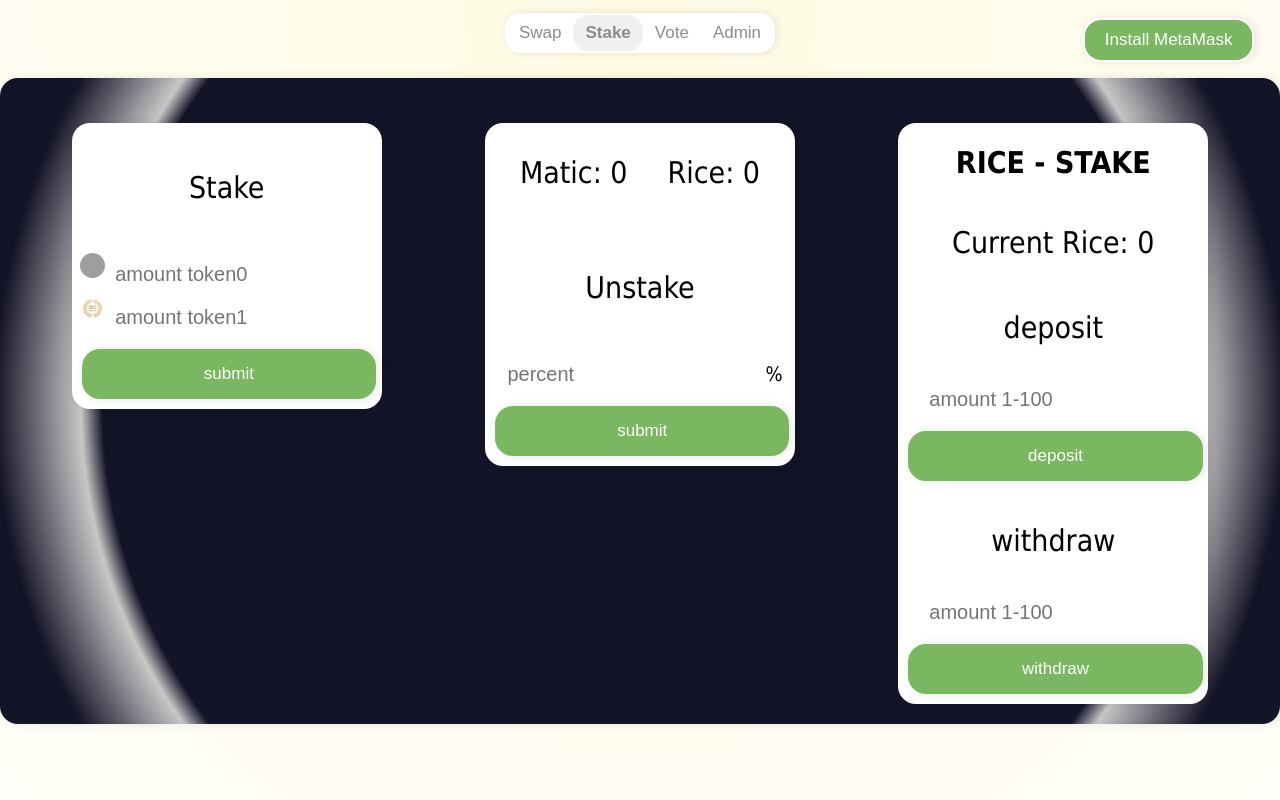
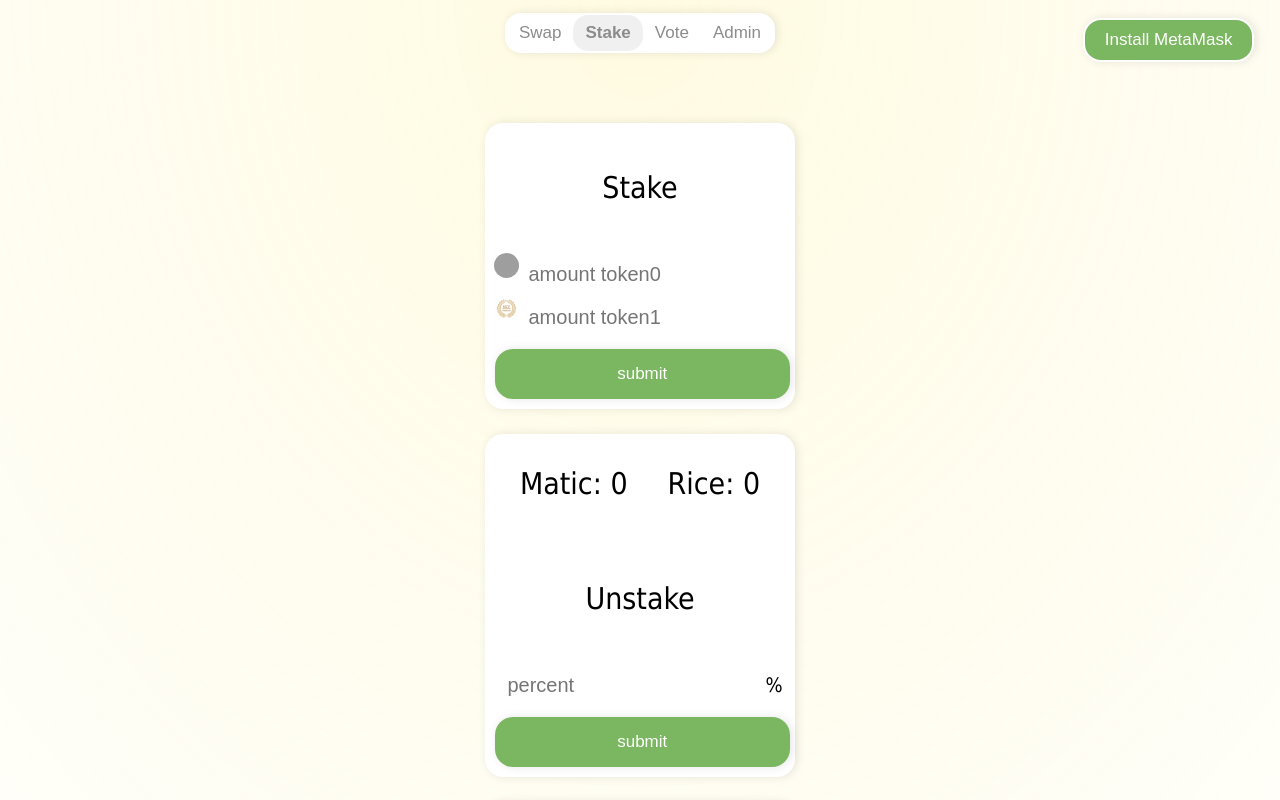
Before and after one commit to Thanabardi/rice, a React (Create React App) app: page /stake in a window 1280 px wide. Shown: the top 800 px of the page. Built offline with nearby package versions, Linux system fonts and the light colour scheme; grey boxes are pictures that could not be loaded.

Commit message:
change css

```diff
--- a/src/assets/StakePage.css
+++ b/src/assets/StakePage.css
@@ -6,16 +6,20 @@
 }
 
 .stake-inform {
-	background: radial-gradient(circle at 50%, rgb(20, 20, 40), rgb(20, 20, 40) 75%, rgb(199, 199, 199) 78%, rgb(20, 20, 40) 90%);
+	/* background: radial-gradient(circle at 50%, rgb(20, 20, 40), rgb(20, 20, 40) 75%, rgb(199, 199, 199) 78%, rgb(20, 20, 40) 90%); */
+    background-color: none;
 	color: rgb(0, 0, 0);
 	line-height: 30px;
 	padding: 20px;
 	display: flex;
+    flex-direction: column;
 	min-width: 25%;
     margin-top: 2%;
 	border-radius: 18px;
 	margin-bottom: 20px;
-	box-shadow: 2px 0px 10px rgba(0, 0, 0, 0.1);
+	/* box-shadow: 2px 0px 10px rgba(0, 0, 0, 0.1); */
+    margin-left: auto;
+    margin-right: auto;
 }
 
 .stake {
```
